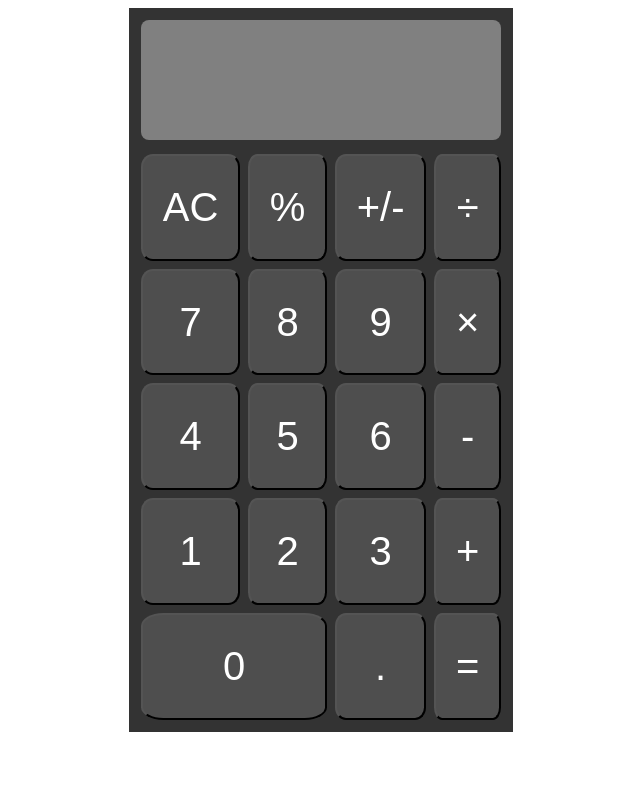
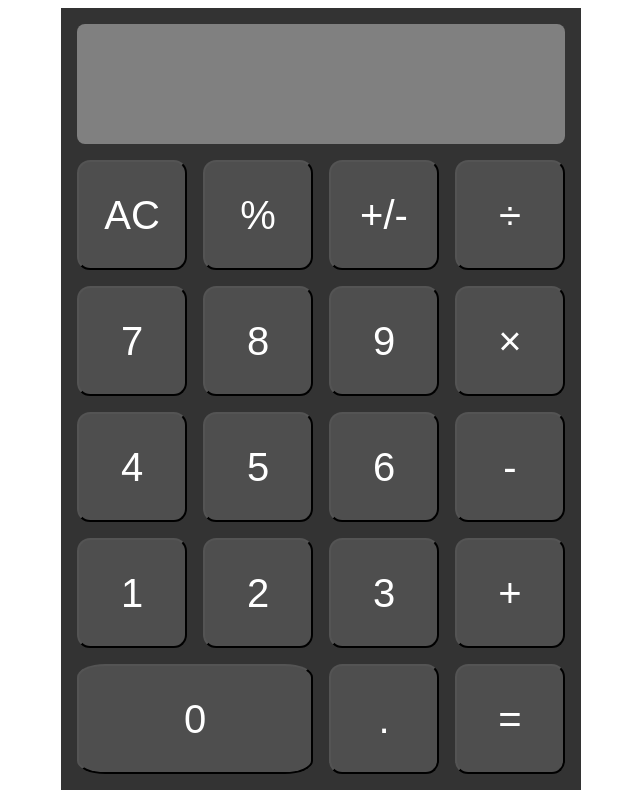
Before and after one commit to arturRDC/odin-calculator, a plain HTML site: page index.html in a window 1280 px wide. Shown: the whole page, without its empty margins (319-959 px from the left). Drawn offline with Linux system fonts and the light colour scheme.

Commit message:
Update styles

```diff
--- a/index.html
+++ b/index.html
@@ -1,15 +1,16 @@
 <!DOCTYPE html>
 <html lang="en">
   <head>
-  <meta charset="UTF-8">
-  <meta http-equiv="X-UA-Compatible" content="IE=edge">
-  <meta name="viewport" content="width=device-width, initial-scale=1.0">
+    <meta charset="UTF-8" />
+    <meta http-equiv="X-UA-Compatible" content="IE=edge" />
+    <meta name="viewport" content="width=device-width, initial-scale=1.0" />
     <title>Calculator</title>
-  <link rel="stylesheet" href="styles.css">
+    <link rel="stylesheet" href="styles.css" />
     <script src="app.js" defer></script>
   </head>
   <body>
     <div class="outer-container">
+      <div class="inner-container">
         <div class="display"></div>
         <button class="key" id="ac">AC</button>
         <button class="key" id="percentage">%</button>
@@ -31,5 +32,6 @@
         <button class="key" id="equals">=</button>
         <button class="key" id="zero">0</button>
       </div>
+    </div>
   </body>
 </html>
--- a/styles.css
+++ b/styles.css
@@ -1,13 +1,16 @@
-.outer-container{
-  background-color: rgba(0,0,0, 80%);
-  width: 360px;
-  height: 700px;
-  margin: auto;
-  padding: 12px;
+.inner-container {
   display: grid;
   grid-template-rows: repeat(6, [row] auto);
   grid-template-columns: repeat(4, [col] auto);
-  grid-gap: 8px;
+  grid-gap: 16px;
+}
+
+.outer-container {
+  background-color: rgba(0, 0, 0, 80%);
+  margin: auto;
+  padding: 16px;
+  width: 520px;
+  box-sizing: border-box;
 }
 
 .display {
@@ -15,7 +18,6 @@
   border-radius: 8px;
   grid-row: 1 / span 1;
   grid-column: 1 / span 4;
-  margin-bottom: -50px;
   height: 120px;
   font-size: 550%;
   text-align: right;
@@ -30,9 +32,13 @@
   justify-content: center;
   font-size: 250%;
   color: white;
+  padding: 16px;
+  height: 110px;
+  width: 110px;
 }
 
 #zero {
+  width: 100%;
   grid-row: 6;
   grid-column: 1 / span 2;
 }
```
Lines whose indentation alone changed are shown as unchanged.
